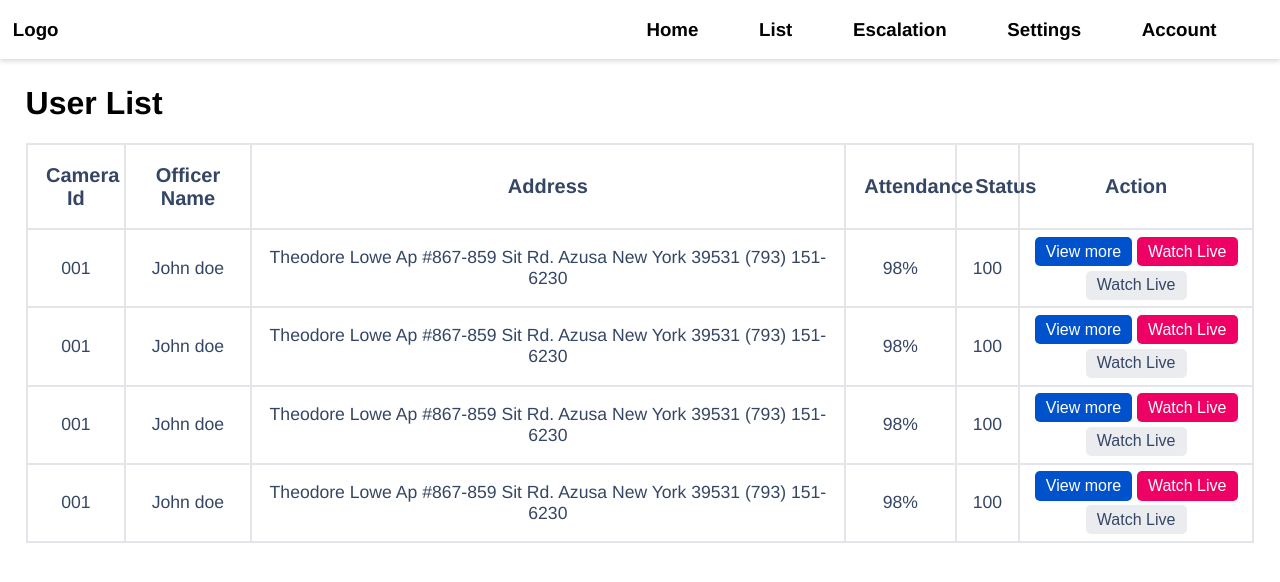
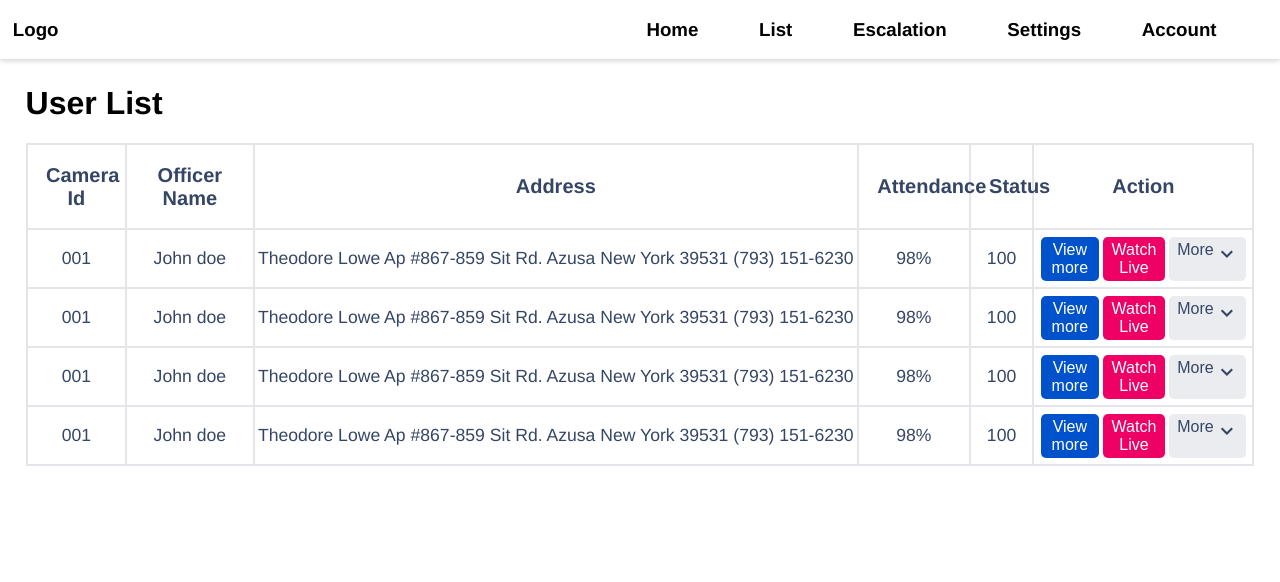
Before and after one commit to akshatsinghania/starlly-task, a React (Create React App) app: page / in a window 1280 px wide. Shown: the top 582 px of the page. Built offline with nearby package versions, Linux system fonts and the light colour scheme; no server answers.

Commit message:
added dropdown to user list

```diff
--- a/package.json
+++ b/package.json
@@ -3,6 +3,8 @@
   "version": "0.1.0",
   "private": true,
   "dependencies": {
+    "@material-ui/core": "^4.11.4",
+    "@material-ui/icons": "^4.11.2",
     "@testing-library/jest-dom": "^5.11.4",
     "@testing-library/react": "^11.1.0",
     "@testing-library/user-event": "^12.1.10",
--- a/src/pages/dashboard/components/UserList/UserList.js
+++ b/src/pages/dashboard/components/UserList/UserList.js
@@ -2,6 +2,9 @@ import React, { useMemo, useState } from 'react';
 import { UserListWrapper, UserActionWrapper } from './UserList.style';
 
 import { useTable } from 'react-table';
+
+//icons
+import KeyboardArrowDownIcon from '@material-ui/icons/KeyboardArrowDown';
 
 const UserList = ({ data, cells = [] }) => {
 	const columns = useMemo(
@@ -75,22 +78,18 @@ const UserList = ({ data, cells = [] }) => {
 	);
 };
 const Action = () => {
-	const [dropdownOpen, setDropdownOpen] = useState(false);
 	return (
 		<UserActionWrapper>
 			<button className='button blue-button'>View more</button>
 			<button className='button red-button'>Watch Live</button>
-			<button
-				className='button gray-button'
-				onclick={() => setDropdownOpen(!dropdownOpen)}>
-				Watch Live
+			<button className='button more-button gray-button'>
+				More <KeyboardArrowDownIcon />
+				<div className='more'>
+					<button className='more__button gray-button'>Edit</button>
+					<button className='more__button gray-button'>Delete</button>
+					<button className='more__button gray-button'>Refresh Data</button>
+				</div>
 			</button>
-			{dropdownOpen ? (
-				<div>
-					<button>Edit</button>
-					<button>Delete</button>
-				</div>
-			) : null}
 		</UserActionWrapper>
 	);
 };
--- a/src/pages/dashboard/components/UserList/UserList.style.js
+++ b/src/pages/dashboard/components/UserList/UserList.style.js
@@ -18,9 +18,6 @@ export const UserListWrapper = styled.div`
 			color: #354664;
 			font-weight: 500;
 		}
-		tr:hover {
-			background-color: #ddd;
-		}
 
 		th {
 			border: 2px solid #e4e5ea;
@@ -34,14 +31,18 @@ export const UserListWrapper = styled.div`
 `;
 
 export const UserActionWrapper = styled.div`
+	display: flex;
 	.button {
 		outline: none;
 		border-width: 0;
 		border-radius: 5px;
-		padding: 2.5% 5%;
+		padding: 2% 4%;
 		margin: 1%;
 		color: white;
 		font-size: medium;
+	}
+	button:hover {
+		filter: brightness(90%);
 	}
 	.red-button {
 		background-color: #ef0065;
@@ -53,4 +54,27 @@ export const UserActionWrapper = styled.div`
 		background-color: #ebecf0;
 		color: #354664;
 	}
+	.more-button {
+		display: flex;
+	}
+	.more-button:hover {
+		.more {
+			display: flex;
+			flex-direction: column;
+		}
+	}
+	.more {
+		display: none;
+		position: absolute;
+		box-shadow: 0 4px 8px 0 rgba(0, 0, 0, 0.2), 0 6px 20px 0 rgba(0, 0, 0, 0.19);
+		padding: 10%;
+		background-color: rgba(0, 0, 0, 0.2);
+		.more__button {
+			padding: 1em;
+			margin: 1%;
+			font-size: medium;
+			border-width: 0;
+			border-radius: 5px;
+		}
+	}
 `;
```
Also changed, not shown: 1 other file (tests, documents, lock files or other folders).
